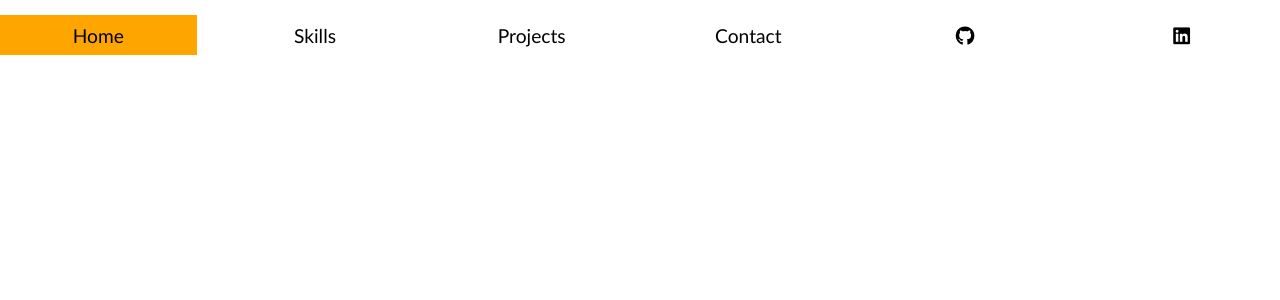
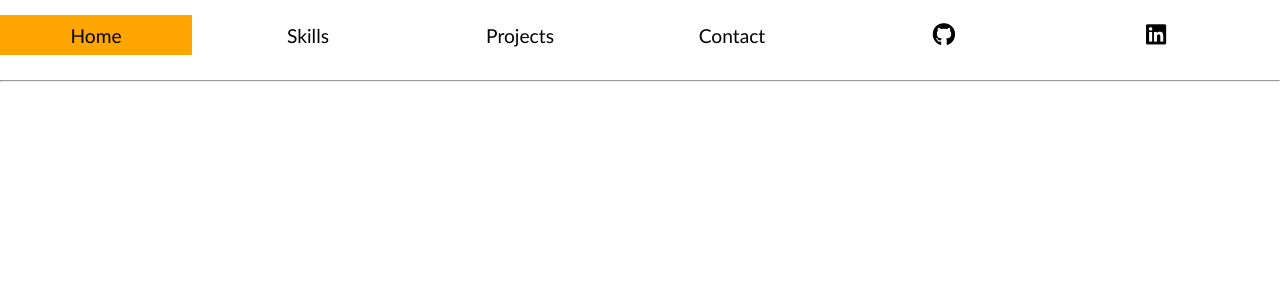
Before and after one commit to ChethanRajuM/Portfolio, a Django app: page / in a window 1280 px wide. Shown: the top 300 px of the page. Run offline with Django 5.2, Linux system fonts and the light colour scheme; some libraries are stand-ins or nearby versions.

Commit message:
links added

```diff
--- a/templates/Portfolio.html
+++ b/templates/Portfolio.html
@@ -13,12 +13,14 @@
         #nav_bar{
             max-width: 100%;
             min-height: 10vh;
+
             /* border: 1px solid red; */
         }
         ul{
             gap: 20px;
            position: relative;
            top: 15px;
+
            max-width: 100%;
            cursor: pointer;
 
@@ -28,7 +30,7 @@
             /* border: 1px solid red; */
             list-style-type: none;
             height: 5vh;
-            width: 18%;
+            width: 15%;
             text-align: center;
             font-size: larger;
             align-content: center;
@@ -49,12 +51,11 @@
             <li>Skills</li>
             <li>Projects</li>
             <li>Contact</li>
-            <li><i class="fa-brands fa-github"></i></li>
-            <li><i class="fa-brands fa-linkedin"></i></li>
+            <li><a href="https://github.com/ChethanRajuM" target="_blank"><i class="fa-brands fa-github" style="color: black; font-size: larger;"></i></a></li>
+            <li><a href="https://www.linkedin.com/in/muppalachethanraju/" target="_blank"><i class="fa-brands fa-linkedin" style="color: black; font-size: larger;"></i></a></li>
         </ul>
-
-
       </div>
+      <hr>
 
 </body>
 </html>
```
